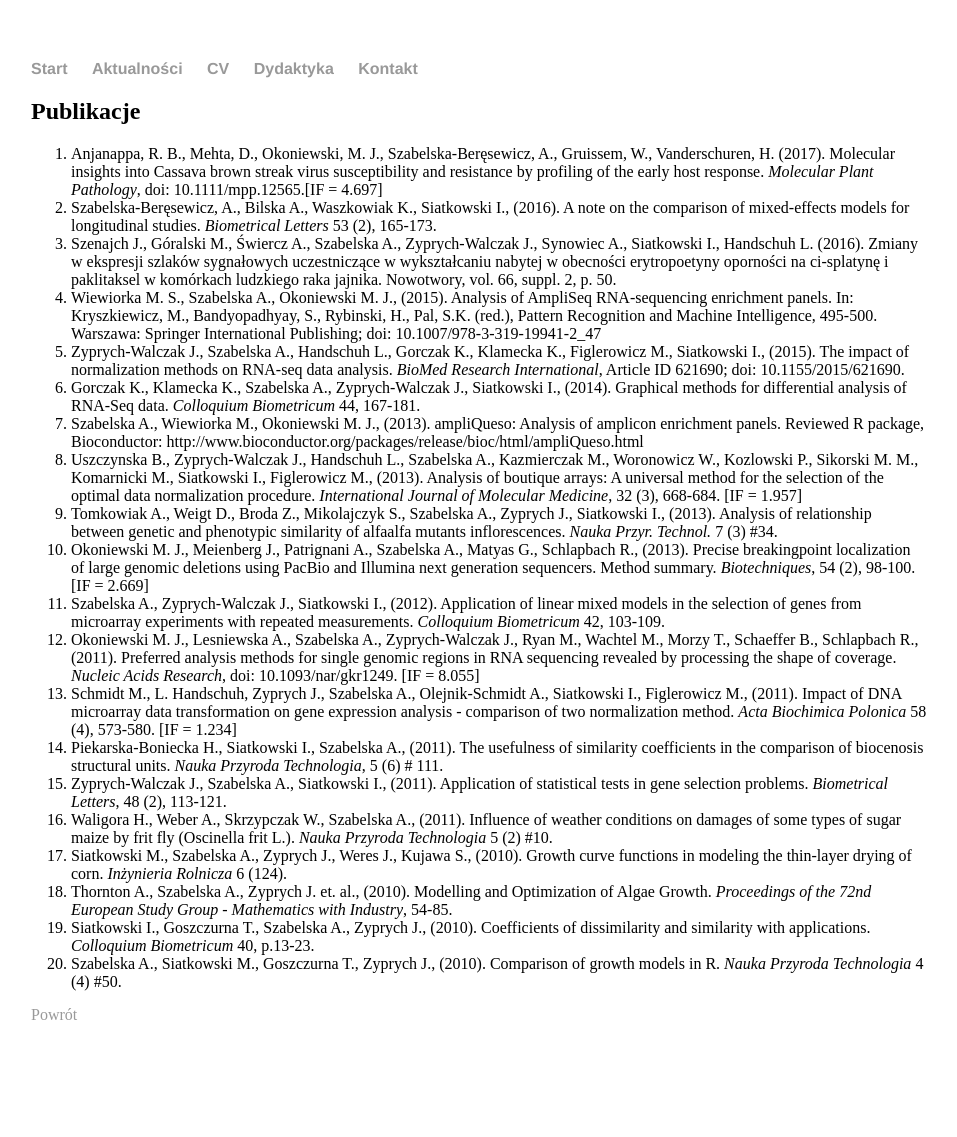
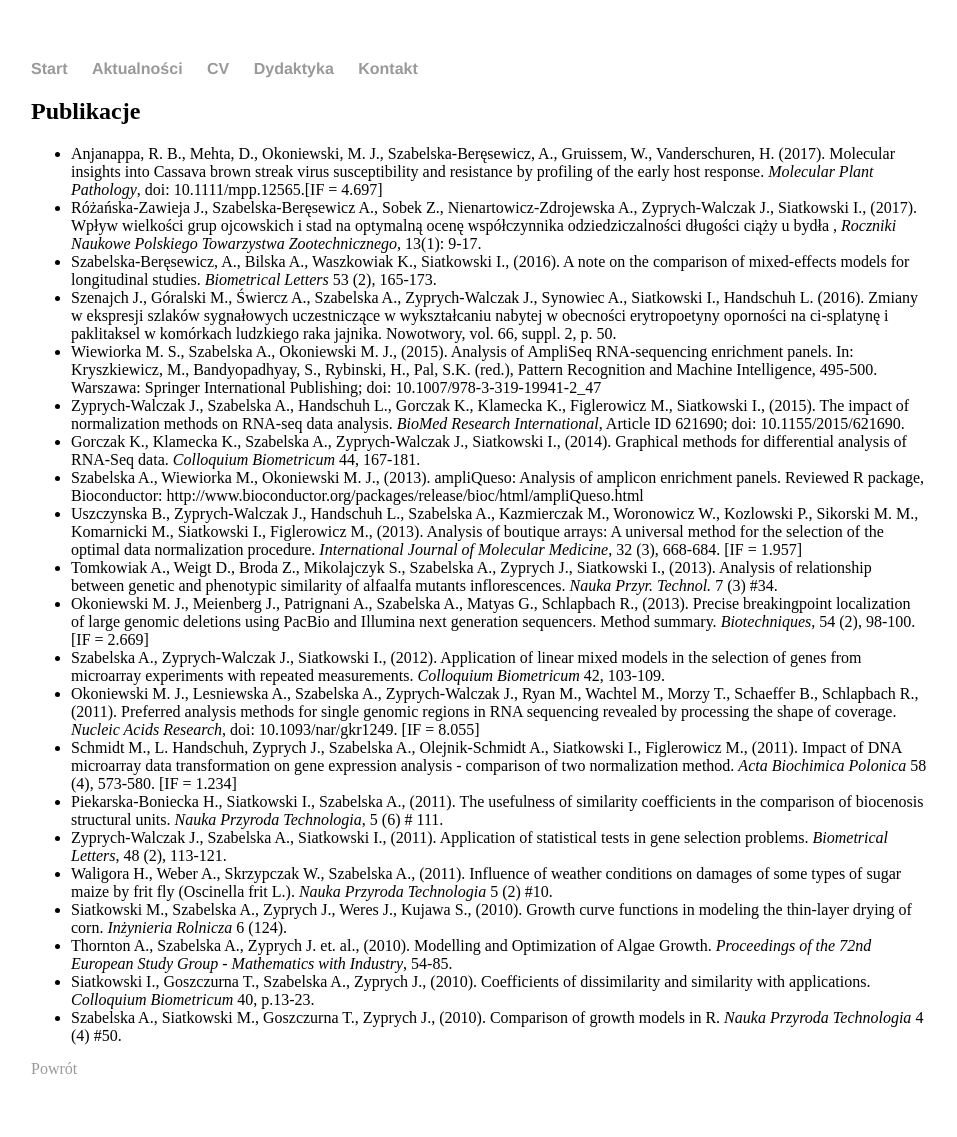
Before and after one commit to alicjaszabelska/alicjaszabelska.github.io, a Jekyll site: the page built from cv/publikacje.md, in a window 1280 px wide. Shown: the whole page, without its empty margins (161-1118 px from the left). Built offline with Jekyll 4.4.1, drawn with Linux system fonts in a browser that asks for light colours; before the commit the page ends 1083 px from its top, so only the background shows below that.

```diff
--- a/cv/publikacje.md
+++ b/cv/publikacje.md
@@ -3,25 +3,26 @@ layout: page
 title: Publikacje
 ---
 
-1. Anjanappa, R. B., Mehta, D., Okoniewski, M. J., Szabelska-Beręsewicz, A., Gruissem, W., Vanderschuren, H. (2017). Molecular insights into Cassava brown streak virus susceptibility and resistance by profiling of the early host response. *Molecular Plant Pathology*, doi: 10.1111/mpp.12565.[IF = 4.697]
-2. Szabelska-Beręsewicz, A., Bilska A., Waszkowiak K., Siatkowski I., (2016). A note on the comparison of mixed-effects models for longitudinal studies. *Biometrical Letters* 53 (2), 165-173.
-3.	Szenajch J., Góralski M., Świercz A., Szabelska A., Zyprych-Walczak J., Synowiec A., Siatkowski I., Handschuh L. (2016). Zmiany w ekspresji szlaków sygnałowych uczestniczące w wykształcaniu nabytej w obecności erytropoetyny oporności na ci-splatynę i paklitaksel w komórkach ludzkiego raka jajnika. Nowotwory, vol. 66, suppl. 2, p. 50.
-4. Wiewiorka M. S., Szabelska A.,  Okoniewski M. J., (2015). Analysis of AmpliSeq RNA-sequencing enrichment panels. In: Kryszkiewicz, M., Bandyopadhyay, S., Rybinski, H., Pal, S.K. (red.), Pattern Recognition and Machine Intelligence, 495-500. Warszawa: Springer International Publishing; doi: 10.1007/978-3-319-19941-2_47
-5. Zyprych-Walczak J., Szabelska A., Handschuh L., Gorczak K., Klamecka K., Figlerowicz M., Siatkowski I., (2015). The impact of normalization methods on RNA-seq data analysis. *BioMed Research International*, Article ID 621690; doi: 10.1155/2015/621690.
-6. Gorczak K., Klamecka K., Szabelska A., Zyprych-Walczak J., Siatkowski I., (2014). Graphical methods for differential analysis of RNA-Seq data. *Colloquium Biometricum* 44, 167-181.
-7. Szabelska A., Wiewiorka M., Okoniewski M. J., (2013). ampliQueso: Analysis of amplicon enrichment panels. Reviewed R package, Bioconductor: http://www.bioconductor.org/packages/release/bioc/html/ampliQueso.html
-8. Uszczynska B., Zyprych-Walczak J., Handschuh L., Szabelska A., Kazmierczak M., Woronowicz W., Kozlowski P., Sikorski M. M., Komarnicki M., Siatkowski I., Figlerowicz M., (2013). Analysis of boutique arrays: A universal method for the selection of the optimal data normalization procedure. *International Journal of Molecular Medicine*, 32 (3), 668-684. [IF = 1.957]
-9. Tomkowiak A., Weigt D., Broda Z., Mikolajczyk S., Szabelska A., Zyprych J., Siatkowski I., (2013). Analysis of relationship between genetic and phenotypic similarity of alfaalfa mutants inflorescences. *Nauka Przyr. Technol.* 7 (3) #34.
-10. Okoniewski M. J., Meienberg J., Patrignani A., Szabelska A., Matyas G., Schlapbach R., (2013). Precise breakingpoint localization of large genomic deletions using PacBio and Illumina next generation sequencers.  Method summary. *Biotechniques*, 54 (2), 98-100. [IF = 2.669]
-11. Szabelska A., Zyprych-Walczak J., Siatkowski I., (2012). Application of linear mixed models in the selection of genes from microarray experiments with repeated measurements.  *Colloquium Biometricum* 42, 103-109.
-12. Okoniewski M. J., Lesniewska A., Szabelska A., Zyprych-Walczak J., Ryan M., Wachtel M., Morzy T., Schaeffer B., Schlapbach R., (2011). Preferred analysis methods for single genomic regions in RNA sequencing revealed by processing the shape of coverage. *Nucleic Acids Research*, doi: 10.1093/nar/gkr1249. [IF = 8.055]
-13. Schmidt M., L. Handschuh,  Zyprych J., Szabelska A., Olejnik-Schmidt A., Siatkowski I., Figlerowicz M., (2011). Impact of DNA microarray data transformation on gene expression analysis - comparison of two normalization method. *Acta Biochimica Polonica* 58 (4), 573-580. [IF = 1.234]
-14. Piekarska-Boniecka H., Siatkowski I., Szabelska A., (2011). The usefulness of similarity coefficients in the comparison of biocenosis structural units. *Nauka Przyroda Technologia*, 5 (6) # 111.
-15. Zyprych-Walczak J., Szabelska A., Siatkowski I., (2011). Application of statistical tests in gene selection problems. *Biometrical Letters*, 48 (2), 113-121.
-16. Waligora H., Weber A., Skrzypczak W., Szabelska A., (2011). Influence of weather conditions on damages of some types of sugar maize by frit fly (Oscinella frit L.). *Nauka Przyroda Technologia* 5 (2) #10.
-17. Siatkowski M., Szabelska A., Zyprych J., Weres J., Kujawa S., (2010). Growth curve functions in modeling the thin-layer drying of corn. *Inżynieria Rolnicza* 6 (124).
-18. Thornton A., Szabelska A., Zyprych J. et. al., (2010). Modelling and Optimization of Algae Growth. *Proceedings of the 72nd European Study Group - Mathematics with Industry*, 54-85.
-19. Siatkowski I., Goszczurna T., Szabelska A., Zyprych J., (2010). Coefficients of dissimilarity and similarity with applications. *Colloquium Biometricum* 40, p.13-23.
-20. Szabelska A., Siatkowski M., Goszczurna T., Zyprych J., (2010). Comparison of growth models in R. *Nauka Przyroda Technologia* 4 (4) #50.
++ Anjanappa, R. B., Mehta, D., Okoniewski, M. J., Szabelska-Beręsewicz, A., Gruissem, W., Vanderschuren, H. (2017). Molecular insights into Cassava brown streak virus susceptibility and resistance by profiling of the early host response. *Molecular Plant Pathology*, doi: 10.1111/mpp.12565.[IF = 4.697]
++ Różańska-Zawieja J., Szabelska-Beręsewicz A., Sobek Z., Nienartowicz-Zdrojewska A., Zyprych-Walczak J., Siatkowski I., (2017). Wpływ wielkości grup ojcowskich i stad na optymalną ocenę współczynnika odziedziczalności długości ciąży u bydła , *Roczniki Naukowe Polskiego Towarzystwa Zootechnicznego*, 13(1): 9-17.
++ Szabelska-Beręsewicz, A., Bilska A., Waszkowiak K., Siatkowski I., (2016). A note on the comparison of mixed-effects models for longitudinal studies. *Biometrical Letters* 53 (2), 165-173.
++	Szenajch J., Góralski M., Świercz A., Szabelska A., Zyprych-Walczak J., Synowiec A., Siatkowski I., Handschuh L. (2016). Zmiany w ekspresji szlaków sygnałowych uczestniczące w wykształcaniu nabytej w obecności erytropoetyny oporności na ci-splatynę i paklitaksel w komórkach ludzkiego raka jajnika. Nowotwory, vol. 66, suppl. 2, p. 50.
++ Wiewiorka M. S., Szabelska A.,  Okoniewski M. J., (2015). Analysis of AmpliSeq RNA-sequencing enrichment panels. In: Kryszkiewicz, M., Bandyopadhyay, S., Rybinski, H., Pal, S.K. (red.), Pattern Recognition and Machine Intelligence, 495-500. Warszawa: Springer International Publishing; doi: 10.1007/978-3-319-19941-2_47
++ Zyprych-Walczak J., Szabelska A., Handschuh L., Gorczak K., Klamecka K., Figlerowicz M., Siatkowski I., (2015). The impact of normalization methods on RNA-seq data analysis. *BioMed Research International*, Article ID 621690; doi: 10.1155/2015/621690.
++ Gorczak K., Klamecka K., Szabelska A., Zyprych-Walczak J., Siatkowski I., (2014). Graphical methods for differential analysis of RNA-Seq data. *Colloquium Biometricum* 44, 167-181.
++ Szabelska A., Wiewiorka M., Okoniewski M. J., (2013). ampliQueso: Analysis of amplicon enrichment panels. Reviewed R package, Bioconductor: http://www.bioconductor.org/packages/release/bioc/html/ampliQueso.html
++ Uszczynska B., Zyprych-Walczak J., Handschuh L., Szabelska A., Kazmierczak M., Woronowicz W., Kozlowski P., Sikorski M. M., Komarnicki M., Siatkowski I., Figlerowicz M., (2013). Analysis of boutique arrays: A universal method for the selection of the optimal data normalization procedure. *International Journal of Molecular Medicine*, 32 (3), 668-684. [IF = 1.957]
++ Tomkowiak A., Weigt D., Broda Z., Mikolajczyk S., Szabelska A., Zyprych J., Siatkowski I., (2013). Analysis of relationship between genetic and phenotypic similarity of alfaalfa mutants inflorescences. *Nauka Przyr. Technol.* 7 (3) #34.
++ Okoniewski M. J., Meienberg J., Patrignani A., Szabelska A., Matyas G., Schlapbach R., (2013). Precise breakingpoint localization of large genomic deletions using PacBio and Illumina next generation sequencers.  Method summary. *Biotechniques*, 54 (2), 98-100. [IF = 2.669]
++ Szabelska A., Zyprych-Walczak J., Siatkowski I., (2012). Application of linear mixed models in the selection of genes from microarray experiments with repeated measurements.  *Colloquium Biometricum* 42, 103-109.
++ Okoniewski M. J., Lesniewska A., Szabelska A., Zyprych-Walczak J., Ryan M., Wachtel M., Morzy T., Schaeffer B., Schlapbach R., (2011). Preferred analysis methods for single genomic regions in RNA sequencing revealed by processing the shape of coverage. *Nucleic Acids Research*, doi: 10.1093/nar/gkr1249. [IF = 8.055]
++ Schmidt M., L. Handschuh,  Zyprych J., Szabelska A., Olejnik-Schmidt A., Siatkowski I., Figlerowicz M., (2011). Impact of DNA microarray data transformation on gene expression analysis - comparison of two normalization method. *Acta Biochimica Polonica* 58 (4), 573-580. [IF = 1.234]
++ Piekarska-Boniecka H., Siatkowski I., Szabelska A., (2011). The usefulness of similarity coefficients in the comparison of biocenosis structural units. *Nauka Przyroda Technologia*, 5 (6) # 111.
++ Zyprych-Walczak J., Szabelska A., Siatkowski I., (2011). Application of statistical tests in gene selection problems. *Biometrical Letters*, 48 (2), 113-121.
++ Waligora H., Weber A., Skrzypczak W., Szabelska A., (2011). Influence of weather conditions on damages of some types of sugar maize by frit fly (Oscinella frit L.). *Nauka Przyroda Technologia* 5 (2) #10.
++ Siatkowski M., Szabelska A., Zyprych J., Weres J., Kujawa S., (2010). Growth curve functions in modeling the thin-layer drying of corn. *Inżynieria Rolnicza* 6 (124).
++ Thornton A., Szabelska A., Zyprych J. et. al., (2010). Modelling and Optimization of Algae Growth. *Proceedings of the 72nd European Study Group - Mathematics with Industry*, 54-85.
++ Siatkowski I., Goszczurna T., Szabelska A., Zyprych J., (2010). Coefficients of dissimilarity and similarity with applications. *Colloquium Biometricum* 40, p.13-23.
++ Szabelska A., Siatkowski M., Goszczurna T., Zyprych J., (2010). Comparison of growth models in R. *Nauka Przyroda Technologia* 4 (4) #50.
 
 [Powrót](/cv)
```
Also changed, not shown: cv/konferencje.md (+4 -0 lines).
